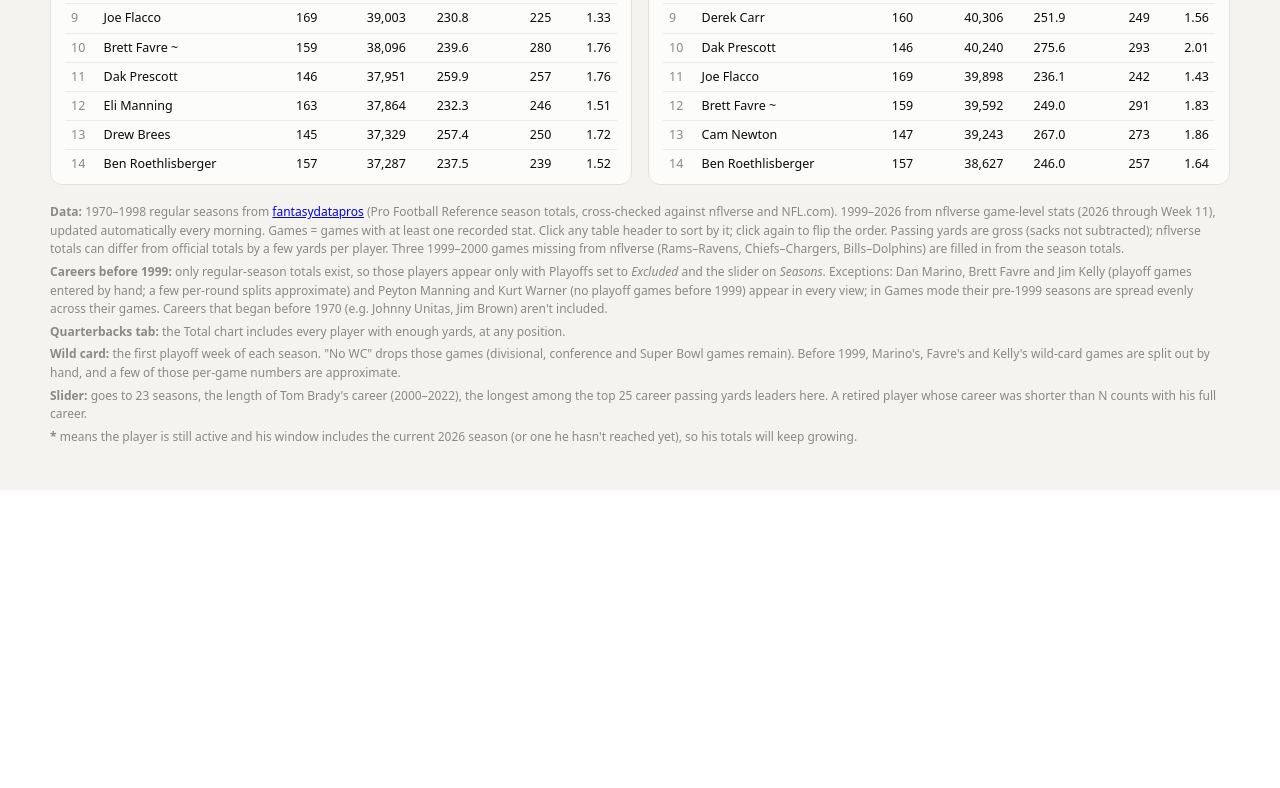
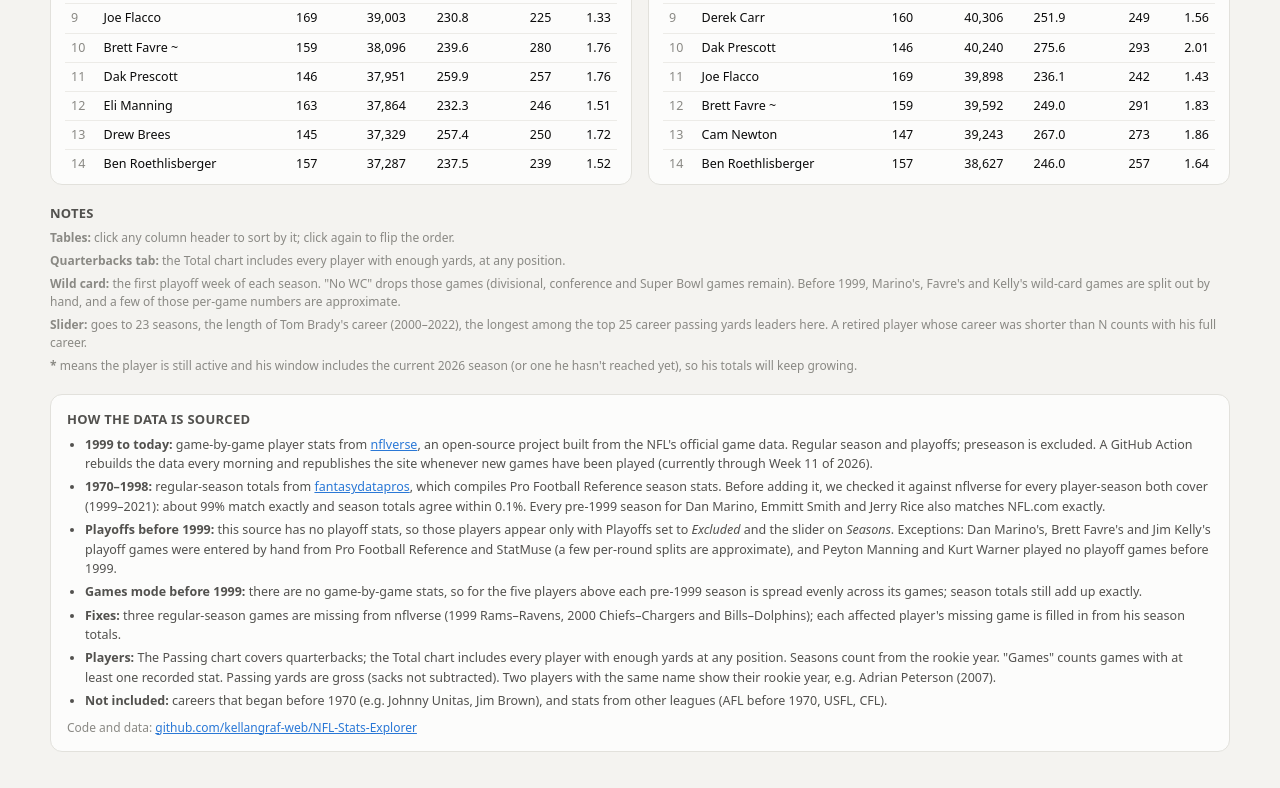
Before and after one commit to kellangraf-web/NFL-Stats-Explorer, a plain HTML site: page index.html in a window 1280 px wide. Shown: the part 1129-1917 px from the top of the page. Before the commit the page ends 1619 px from the top, so only its background shows below. Drawn offline with nearby package versions, Linux system fonts and the light colour scheme.

Commit message:
Add 'How the data is sourced' section to the bottom of every tab
Covers nflverse (1999+), fantasydatapros (1970-1998) and how it was
verified, hand-entered playoffs, Games-mode spreading, the three patched
games, who counts as each position, and what isn't included.

Co-Authored-By: Claude Opus 5.5 <noreply@anthropic.com>
Claude-Session: https://claude.ai/code/session_01PySotRyVcN9mDJw7SgdrM2

```diff
--- a/index.html
+++ b/index.html
@@ -140,6 +140,13 @@
   th.sortable:hover { color: var(--text-primary); }
   th.sorted { color: var(--text-primary); font-weight: 650; }
   th .arr { font-size: 9px; margin-left: 3px; }
+  .notes-h, .sourcing h3 { font-size: 13px; color: var(--text-secondary); margin: 0 0 6px; letter-spacing: .02em; text-transform: uppercase; }
+  .sourcing { margin-top: 18px; padding: 14px 16px; background: var(--surface-1); border: 1px solid var(--border);
+    border-radius: 12px; color: var(--text-secondary); font-size: 12.5px; line-height: 1.55; }
+  .sourcing ul { margin: 0; padding-left: 18px; }
+  .sourcing li { margin: 4px 0; }
+  .sourcing a, .notes a { color: var(--series-1); }
+  .src-foot { margin: 8px 0 0; color: var(--text-muted); font-size: 12px; }
   .notes { color: var(--text-muted); font-size: 12px; margin-top: 18px; line-height: 1.55; }
   .notes p { margin: 4px 0; }
 </style>
@@ -221,8 +228,8 @@
   </div>
 
   <div class="notes">
-    <p><b>Data:</b> 1970–1998 regular seasons from <a href="https://github.com/fantasydatapros/data">fantasydatapros</a> (Pro Football Reference season totals, cross-checked against nflverse and NFL.com). 1999–<span class="curYr">2026</span> from nflverse game-level stats (<span class="curYr">2026</span> through <span id="through">Week 10</span>), updated automatically every morning. Games = games with at least one recorded stat. Click any table header to sort by it; click again to flip the order. Passing yards are gross (sacks not subtracted); nflverse totals can differ from official totals by a few yards per player. Three 1999–2000 games missing from nflverse (Rams–Ravens, Chiefs–Chargers, Bills–Dolphins) are filled in from the season totals.</p>
-    <p><b>Careers before 1999:</b> only regular-season totals exist, so those players appear only with Playoffs set to <i>Excluded</i> and the slider on <i>Seasons</i>. Exceptions: Dan Marino, Brett Favre and Jim Kelly (playoff games entered by hand; a few per-round splits approximate) and Peyton Manning and Kurt Warner (no playoff games before 1999) appear in every view; in Games mode their pre-1999 seasons are spread evenly across their games. Careers that began before 1970 (e.g. Johnny Unitas, Jim Brown) aren't included.</p>
+    <h3 class="notes-h">Notes</h3>
+    <p><b>Tables:</b> click any column header to sort by it; click again to flip the order.</p>
     <div class="tabnote" data-for="qb">
     <p><b>Quarterbacks tab:</b> the Total chart includes every player with enough yards, at any position.</p>
     </div>
@@ -239,6 +246,21 @@
     <p><b>Slider:</b> <span id="sliderNote"></span> A retired player whose career was shorter than N counts with his full career.</p>
     <p><b>*</b> means the player is still active and his window includes the current <span class="curYr">2026</span> season (or one he hasn't reached yet), so his totals will keep growing.</p>
   </div>
+
+  <!-- How the data is sourced (shown on every tab; position line follows the tab) -->
+  <section class="sourcing" id="sources" aria-labelledby="sources-h">
+    <h3 id="sources-h">How the data is sourced</h3>
+    <ul>
+      <li><b>1999 to today:</b> game-by-game player stats from <a href="https://github.com/nflverse/nflverse-data">nflverse</a>, an open-source project built from the NFL's official game data. Regular season and playoffs; preseason is excluded. A GitHub Action rebuilds the data every morning and republishes the site whenever new games have been played (currently through <span class="throughCopy">Week 10</span> of <span class="curYr">2026</span>).</li>
+      <li><b>1970–1998:</b> regular-season totals from <a href="https://github.com/fantasydatapros/data">fantasydatapros</a>, which compiles Pro Football Reference season stats. Before adding it, we checked it against nflverse for every player-season both cover (1999–2021): about 99% match exactly and season totals agree within 0.1%. Every pre-1999 season for Dan Marino, Emmitt Smith and Jerry Rice also matches NFL.com exactly.</li>
+      <li><b>Playoffs before 1999:</b> this source has no playoff stats, so those players appear only with Playoffs set to <i>Excluded</i> and the slider on <i>Seasons</i>. Exceptions: Dan Marino's, Brett Favre's and Jim Kelly's playoff games were entered by hand from Pro Football Reference and StatMuse (a few per-round splits are approximate), and Peyton Manning and Kurt Warner played no playoff games before 1999.</li>
+      <li><b>Games mode before 1999:</b> there are no game-by-game stats, so for the five players above each pre-1999 season is spread evenly across its games; season totals still add up exactly.</li>
+      <li><b>Fixes:</b> three regular-season games are missing from nflverse (1999 Rams–Ravens, 2000 Chiefs–Chargers and Bills–Dolphins); each affected player's missing game is filled in from his season totals.</li>
+      <li><b>Players:</b> <span id="posRule"></span> Seasons count from the rookie year. "Games" counts games with at least one recorded stat. Passing yards are gross (sacks not subtracted). Two players with the same name show their rookie year, e.g. Adrian Peterson (2007).</li>
+      <li><b>Not included:</b> careers that began before 1970 (e.g. Johnny Unitas, Jim Brown), and stats from other leagues (AFL before 1970, USFL, CFL).</li>
+    </ul>
+    <p class="src-foot">Code and data: <a href="https://github.com/kellangraf-web/NFL-Stats-Explorer">github.com/kellangraf-web/NFL-Stats-Explorer</a></p>
+  </section>
 </div>
 </div>
 
@@ -718,6 +740,12 @@ function setTab(t, dur = 300) {
   const T = TABS[t];
   if (state.n > maxN()) state.n = maxN();               // clamp when the new tab's max is lower
   updateSliderNote();
+  // Who's in this tab (shown in the data-sourcing section)
+  d3.select('#posRule').text({
+    qb: 'The Passing chart covers quarterbacks; the Total chart includes every player with enough yards at any position.',
+    rb: "Running backs are players whose most-listed position is RB.",
+    wr: "Wide receivers are players whose most-listed position is WR (tight ends have their own tab).",
+    te: "Tight ends are players whose most-listed position is TE."}[t]);
   // Show one or two chart cards, then size the visible ones
   d3.select('#card-b').style('display', T.slots.b ? null : 'none');
   slotKeys().forEach(setup);
@@ -740,6 +768,7 @@ fetch('players.json').then(r => r.json()).then(d => {
   CUR = d.meta.season;
   d3.selectAll('.curYr').text(CUR);
   d3.select('#through').text(d.meta.through);
+  d3.selectAll('.throughCopy').text(d.meta.through);
   // Autocomplete list of every player in the data
   renderChips();
   // Open the tab named in the link (#qb, #rb or #wr), else quarterbacks
```
